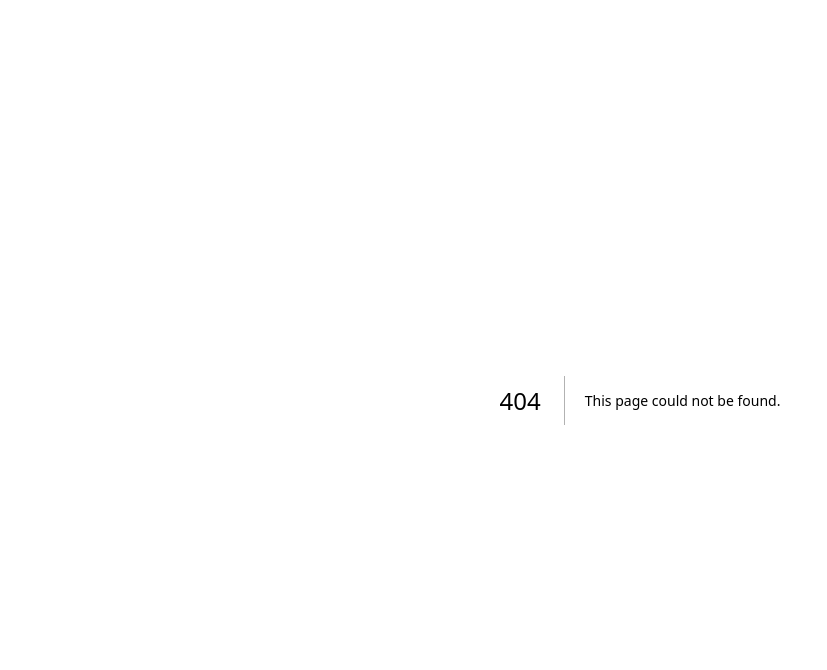
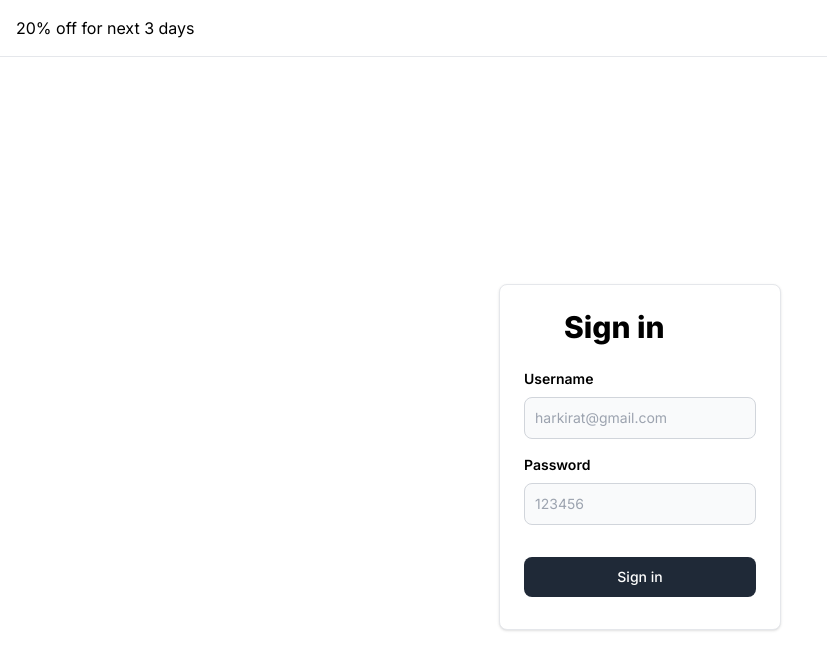
Before and after one commit to sach2996/learning, a Next.js app in the folder day25-nextjs-intro/next-app/: page /signin in a window 1280 px wide. Before the commit this address had no page. Shown: the top 670 px of the page, without its empty margins (0-827 px from the left). Built offline with nearby package versions, Linux system fonts and the light colour scheme.

Commit message:
layouts and file routing implemented

```diff
--- /dev/null
+++ b/day25-nextjs-intro/next-app/app/(auth)/layout.tsx
@@ -0,0 +1,9 @@
+import React from "react";
+export default function ({ children }: { children: React.ReactNode }) {
+  return (
+    <div>
+      <div className="border-b p-4">20% off for next 3 days</div>
+      {children}
+    </div>
+  );
+}
--- /dev/null
+++ b/day25-nextjs-intro/next-app/app/(auth)/signin/page.tsx
@@ -0,0 +1,9 @@
+import { SigninComponent } from "@/app/components/Signin";
+
+export default function Signin() {
+  return (
+    <div>
+      <SigninComponent />
+    </div>
+  );
+}
--- /dev/null
+++ b/day25-nextjs-intro/next-app/app/components/Signin.tsx
@@ -0,0 +1,58 @@
+export function SigninComponent() {
+  return (
+    <div className="h-screen flex justify-center flex-col">
+      <div className="flex justify-center">
+        <a
+          href="#"
+          className="block max-w-sm p-6 bg-white border border-gray-200 rounded-lg shadow hover:bg-gray-100 "
+        >
+          <div>
+            <div className="px-10">
+              <div className="text-3xl font-extrabold">Sign in</div>
+            </div>
+            <div className="pt-2">
+              <LabelledInput
+                label="Username"
+                placeholder="harkirat@gmail.com"
+              />
+              <LabelledInput
+                label="Password"
+                type={"password"}
+                placeholder="123456"
+              />
+              <button
+                type="button"
+                className="mt-8 w-full text-white bg-gray-800 focus:ring-4 focus:ring-gray-300 font-medium rounded-lg text-sm px-5 py-2.5 me-2 mb-2"
+              >
+                Sign in
+              </button>
+            </div>
+          </div>
+        </a>
+      </div>
+    </div>
+  );
+}
+
+interface LabelledInputType {
+  label: string;
+  placeholder: string;
+  type?: string;
+}
+
+function LabelledInput({ label, placeholder, type }: LabelledInputType) {
+  return (
+    <div>
+      <label className="block mb-2 text-sm text-black font-semibold pt-4">
+        {label}
+      </label>
+      <input
+        type={type || "text"}
+        id="first_name"
+        className="bg-gray-50 border border-gray-300 text-gray-900 text-sm rounded-lg focus:ring-blue-500 focus:border-blue-500 block w-full p-2.5"
+        placeholder={placeholder}
+        required
+      />
+    </div>
+  );
+}
```
Also changed, not shown: day25-nextjs-intro/next-app/app/(auth)/signup/page.tsx (renamed from day25-nextjs-intro/next-app/app/signup/page.tsx).
